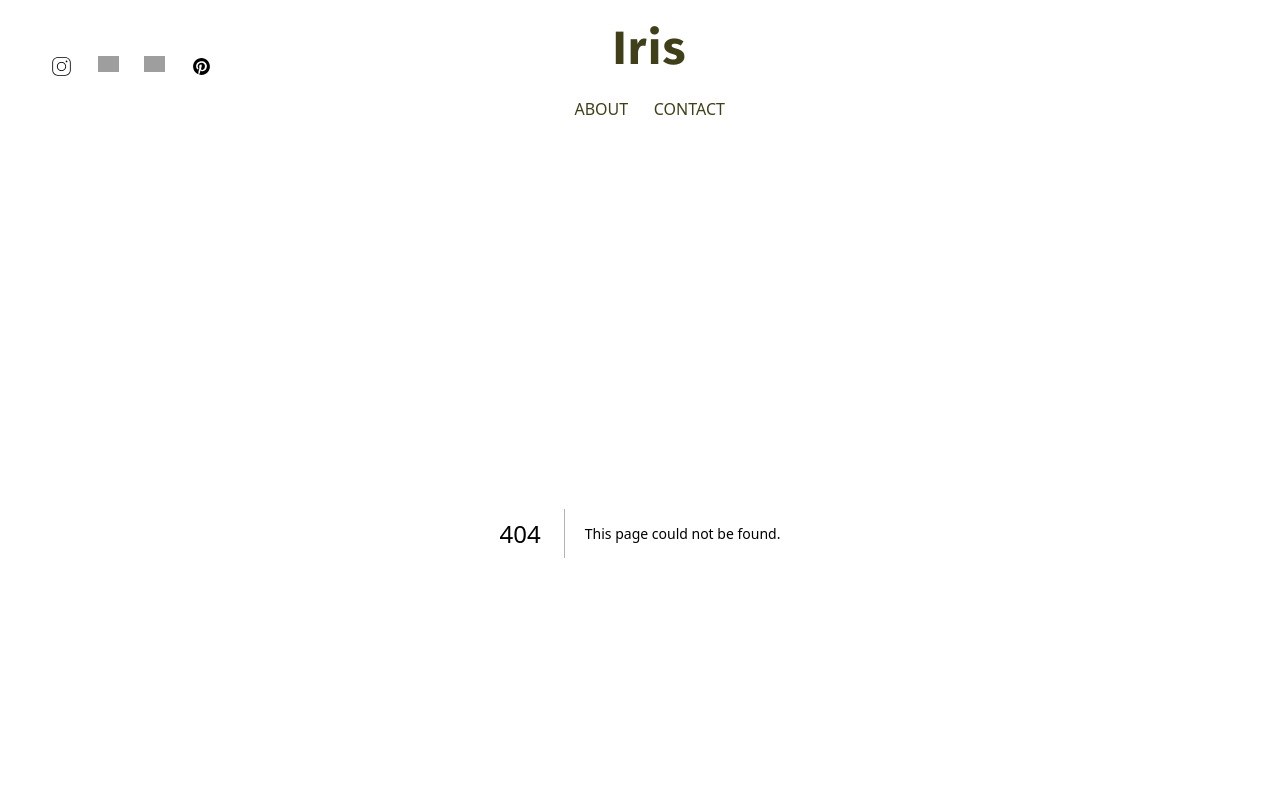
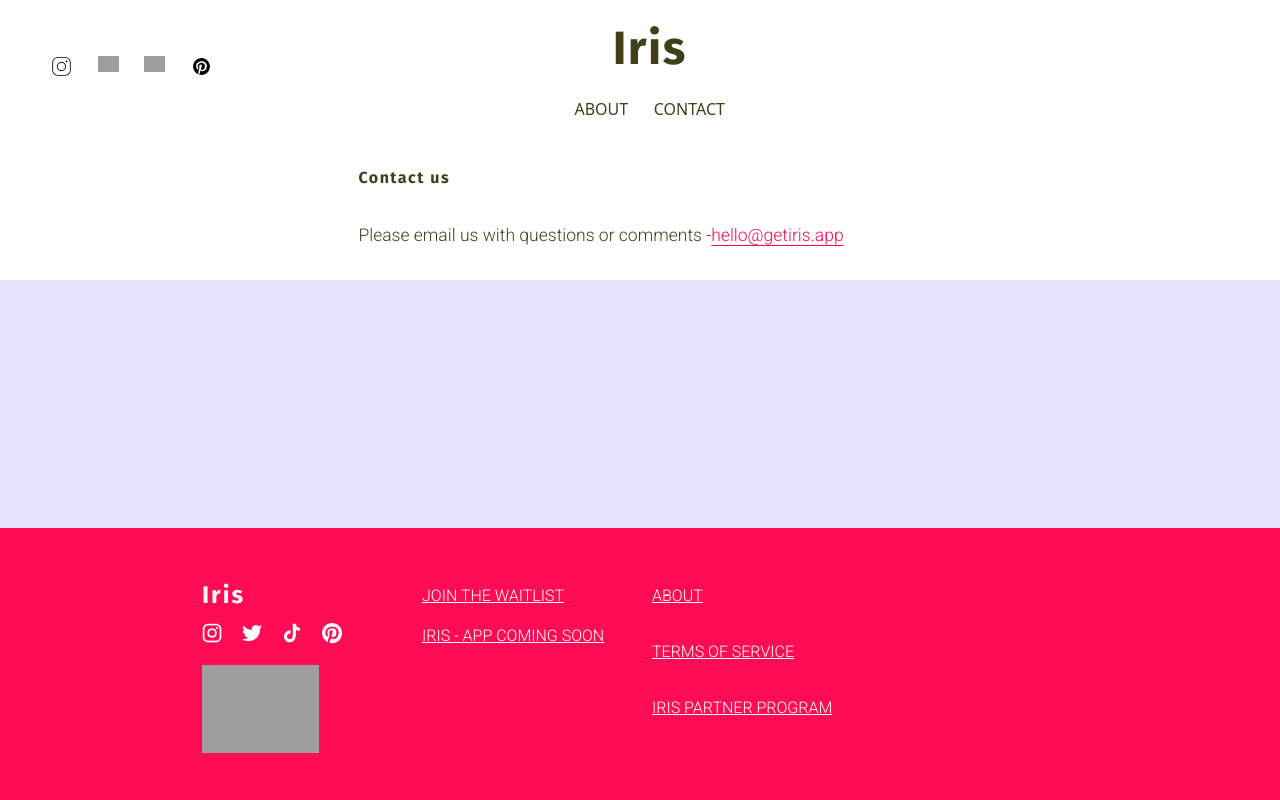
Before and after one commit to adityas-ops/iris, a Next.js app: page /contact in a window 1280 px wide. Before the commit this address had no page. Shown: the top 800 px of the page. Built offline with nearby package versions, Linux system fonts and the light colour scheme; grey boxes are pictures that could not be loaded.

Commit message:
complete contact

```diff
--- a/components/Header.jsx
+++ b/components/Header.jsx
@@ -66,7 +66,7 @@ function Header() {
                   <Link href="/about">ABOUT</Link>
                 </div>
                 <div className=" mx-[1vw] ">
-                  <Link href="/about">CONTACT</Link>
+                  <Link href="/contact">CONTACT</Link>
                 </div>
               </nav>
             </div>
--- /dev/null
+++ b/pages/about.js
@@ -0,0 +1,9 @@
+import React from 'react'
+
+function about() {
+  return (
+    <div>about</div>
+  )
+}
+
+export default about
--- /dev/null
+++ b/pages/contact.js
@@ -0,0 +1,32 @@
+import Link from "next/link";
+import React from "react";
+
+function contact() {
+  return (
+   <div className="w-full h-full bg-[#E8E1FD] " >
+     <div className="w-full py-[4vh] text-[#3F401A] bg-white">
+      <div className=" max-w-[44%] mx-auto ">
+        <h4
+          className=" font-bold tracking-[1.5px] mb-[2rem] font-Fira"
+          style={{
+            fontSize: "calc((1 - 1) * 1.2vw + 1rem)",
+          }}
+        >
+          Contact us
+        </h4>
+        <p className=" font-Roboto font-[300] " style={{
+            fontSize:"calc((1.1 - 1) * 1.2vw + 1rem)"
+        }}>
+        Please email us with questions or comments -
+        <Link href="/" className=" underline underline-offset-4 text-[#FF0C53]">
+        hello@getiris.app
+        </Link>
+        </p>
+      </div>
+    </div>
+    <div className=" bg-[#E8E1FD] h-[31vh] w-full"></div>
+   </div>
+  );
+}
+
+export default contact;
```
